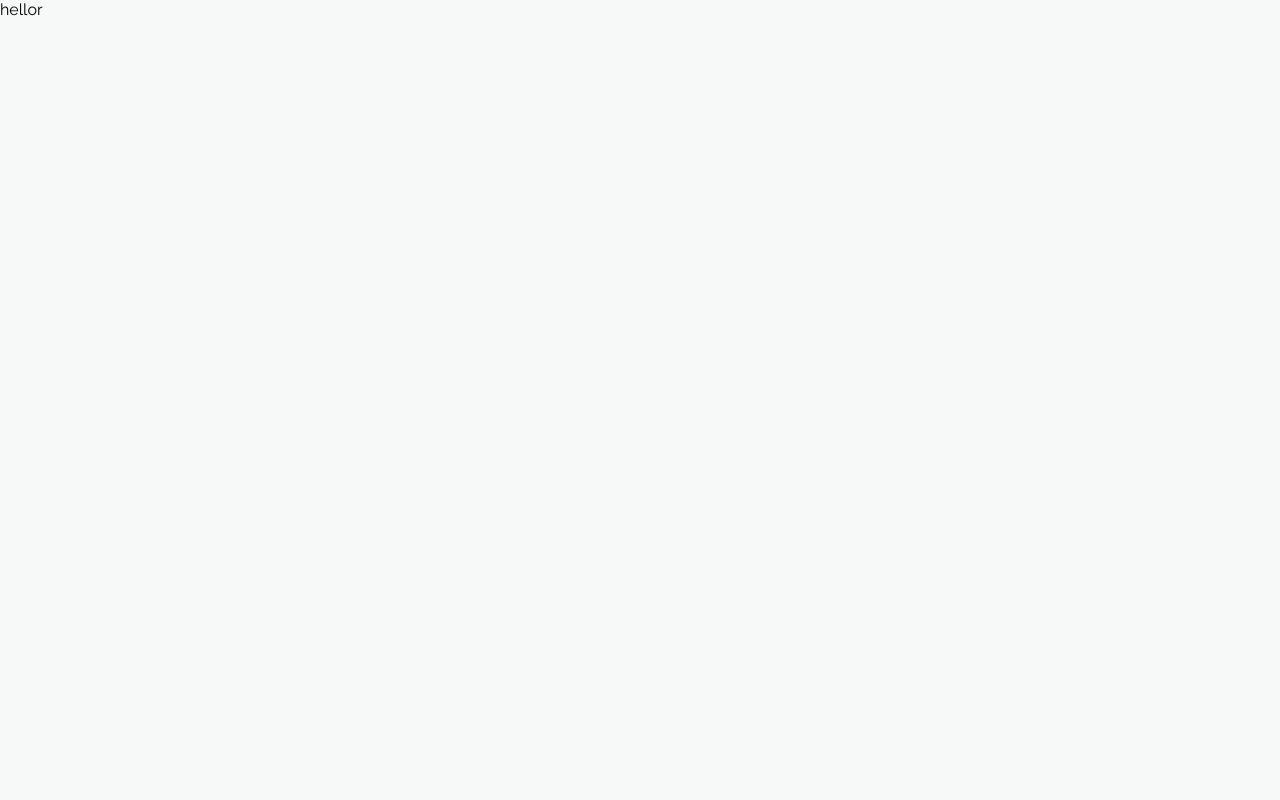
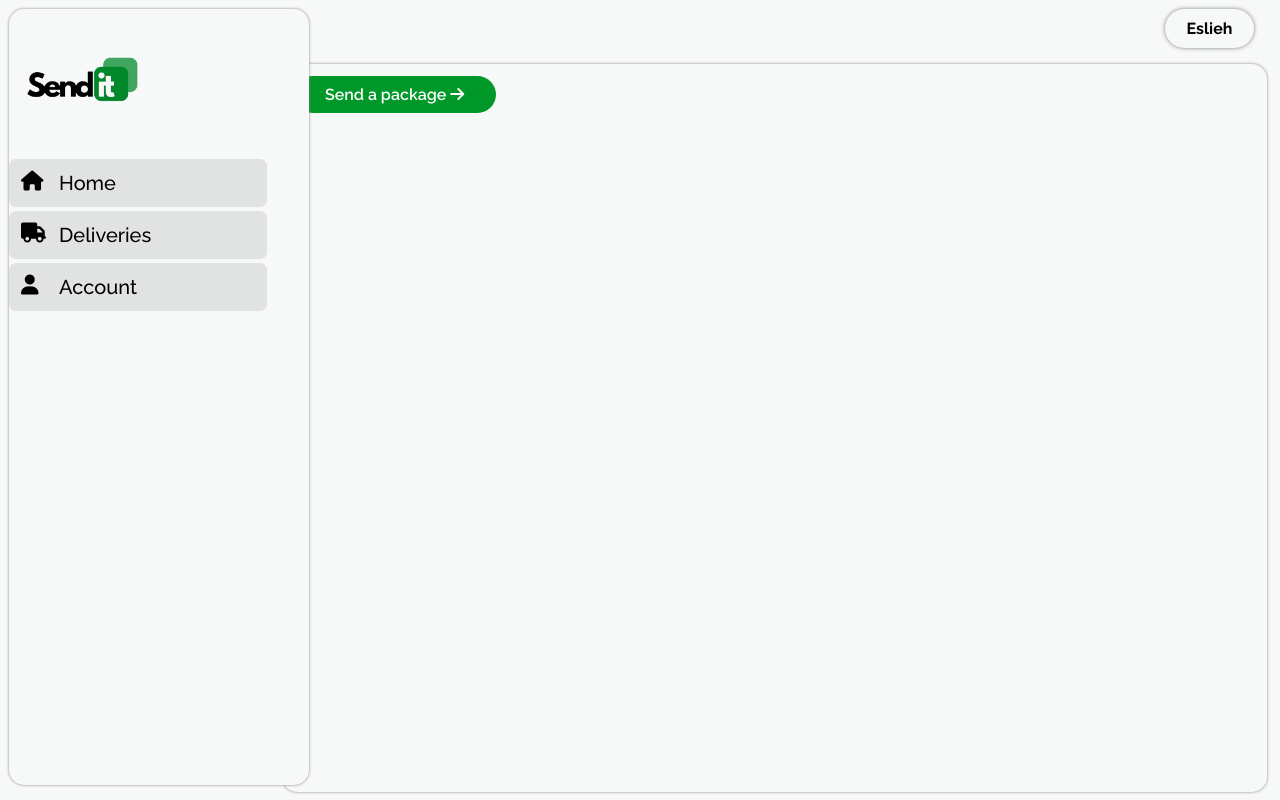
Before and after one commit to eslieh/sendit, a React (Create React App) app in the folder client/: page /user in a window 1280 px wide. Built offline with nearby package versions, Linux system fonts and the light colour scheme.

Commit message:
fast_changes

```diff
--- a/client/src/App.css
+++ b/client/src/App.css
@@ -426,6 +426,128 @@ span.ght {
   color: #dbd8d8;
 }
 
+
+iframe.gmap_iframe {
+  position: absolute;
+  top: 0;
+  width: 100%;
+  height: 100vh;
+  filter: blur(1px);
+}
+
+
+
+.nav-main-container {
+  position: absolute;
+  top: 0;
+  z-index: 5;
+  background: #f7f9f8;
+  height: 97%;
+  margin: 9px;
+  border-radius: 15px;
+  box-shadow: 0 0 3px gray;
+  width: 19%;
+  min-width: 300px;
+}
+
+.fnamee-d {
+  position: fixed;
+  right: 2%;
+  background: transparent;
+  width: fit-content;
+  padding: 10px;
+  padding-left: 22px;
+  padding-right: 22px;
+  border-radius: 34px;
+  font-weight: 700;
+  font-size: 16px;
+  box-shadow: 0 0 4px gray;
+}
+.nav.navigation_routes {
+    padding-left: 8%;
+}
+
+.rest_body_contents {
+  position: absolute;
+  left: 22%;
+  top: 8%;
+  background: transparent;
+  width: 77%;
+  height: 91%;
+  box-shadow: 0 0 3px gray;
+  border-radius: 15px;
+  padding: 12px;
+}
+
+
+button.sendapkg:hover {
+  transition: all ease 0.8s;
+  background: #00b560;
+  box-shadow: 0 0 12px gray;
+}
+button.sendapkg {
+  padding: 9px;
+  border-radius: 20px;
+  width: 21%;
+  font-size: 16px;
+  font-weight: 600;
+  cursor: pointer;
+  border: none;
+  transition: all ease 0.8s;
+  background: #009829;
+  color: white;
+}
+.package-modal {
+  width: 100%;
+  padding: 14px;
+  box-shadow: 0 0 5px gray;
+  margin-top: 12px;
+  border-radius: 11px;
+}
+.nav-tab a {
+    display: flex
+;
+    gap: 7px;
+    font-size: 20px;
+    font-weight: 500;
+}
+
+.nav-tab a i {
+    width: 31px;
+}
+
+.nav-tab:hover {
+    background: black;
+    color: white;
+    transition: all ease 0.4s;
+}
+.nav-link.active {
+  color: #ff5733; /* Example color */
+  font-weight: bold; /* Example styling */
+}
+
+.nav-tab {
+    background: #80808030;
+    padding: 12px;
+    width: 86%;
+    border-radius: 7px;
+    transition: all ease 0.4s;
+}
+img.main-image {
+  width: 146px;
+  height: 100%;
+}
+
+img.main-image {
+  width: 146px;
+  height: 100%;
+
+}
+.nav-tabs {
+    display: grid
+;
+    gap: 4px;
+}
 @media screen and (max-width: 600px) {
 
 img.main_icon {
--- a/client/src/components/Usernav.js
+++ b/client/src/components/Usernav.js
@@ -1,7 +1,54 @@
 import React from "react";
-import { useNavigate } from "react-router-dom";
+import { Link, useNavigate } from "react-router-dom";  // Import useNavigate here
+
+const navTabs = [
+  {
+    name: "Home",
+    icon: <i className="fa-solid fa-house"></i>,
+    link: "/user",
+  },
+  {
+    name: "Deliveries",
+    icon: <i className="fa-solid fa-truck"></i>,
+    link: "/user/deliveries",
+  },
+  {
+    name: "Account",
+    icon: <i className="fa-solid fa-user"></i>,
+    link: "/user/account",
+  },
+];
 
 const Usernav = () => {
+  const navigate = useNavigate();  // Declare useNavigate inside the component
 
-}
+  return (
+    <div className="nav-main-container">
+      <div className="fnamee-d">Eslieh</div>
+      <div className="image-held">
+        <img
+          src="/senditmain.png"
+          className="main-image"
+          onClick={() => navigate("/")}  // Navigate to home on click
+          alt="logo"
+        />
+      </div>
+      <nav className="navigation_routes">
+        <div className="nav-tabs">
+          {navTabs.map((tab, index) => (
+            <div key={index} className="nav-tab">
+              <Link
+                to={tab.link}
+                className={({ isActive }) => (isActive ? "nav-link active" : "nav-link")}  // Conditionally add active class
+              >
+                {tab.icon} <span>{tab.name}</span>
+              </Link>
+            </div>
+          ))}
+        </div>
+      </nav>
+    </div>
+  );
+};
+
 export default Usernav;
--- a/client/src/pages/user/account.js
+++ b/client/src/pages/user/account.js
@@ -1,7 +1,10 @@
 import React, {useState, useEffect} from "react";
+import Usernav from "../../components/Usernav";
 const AccountUser = () => {
     return(
-        <>hellor</>
+        <div className="main_user_class">
+            <Usernav/>
+        </div>
     )
 }
 
--- a/client/src/pages/user/deliveries.js
+++ b/client/src/pages/user/deliveries.js
@@ -1,7 +1,10 @@
 import React, {useState, useEffect} from "react";
+import Usernav from "../../components/Usernav";
 const DeliveriesUser = () => {
     return(
-        <>hellor</>
+        <div className="main_user_class">
+            <Usernav/>
+        </div>
     )
 }
 
--- a/client/src/pages/user/index.js
+++ b/client/src/pages/user/index.js
@@ -1,8 +1,129 @@
-import React, {useState, useEffect} from "react";
+import React, { useState } from "react";
+import Usernav from "../../components/Usernav";
+
 const UserHome = () => {
-    return(
-        <>hellor</>
-    )
-}
+  const [modalOpen, setModalOpen] = useState(false);
+  const [pickupLocation, setPickupLocation] = useState("");
+  const [deliveryLocation, setDeliveryLocation] = useState("");
+  const [packageDescription, setPackageDescription] = useState("");
+  const [distance, setDistance] = useState(null);
+  const [loading, setLoading] = useState(false);
+  const [error, setError] = useState("");
+
+  const handleModalToggle = () => {
+    setModalOpen(!modalOpen);
+  };
+
+  // Geocode function to convert location to lat/lng using Nominatim API
+  const geocodeLocation = async (address) => {
+    const response = await fetch(`https://nominatim.openstreetmap.org/search?q=${address}&format=json`);
+    const data = await response.json();
+    if (data && data[0]) {
+      return {
+        lat: data[0].lat,
+        lon: data[0].lon,
+      };
+    }
+    throw new Error("Location not found");
+  };
+
+  // Submit package and fetch route using OSRM
+  const handleSubmitPackage = async () => {
+    try {
+      setLoading(true);
+      setError("");
+
+      // Geocode pickup and delivery locations
+      const pickupCoords = await geocodeLocation(pickupLocation);
+      const deliveryCoords = await geocodeLocation(deliveryLocation);
+
+      // Call OSRM API for route
+      const routeResponse = await fetch(
+        `http://router.project-osrm.org/route/v1/driving/${pickupCoords.lon},${pickupCoords.lat};${deliveryCoords.lon},${deliveryCoords.lat}?overview=false`
+      );
+      const routeData = await routeResponse.json();
+      if (!routeData.routes || routeData.routes.length === 0) {
+        throw new Error("Route could not be calculated");
+      }
+
+      // Calculate the distance in kilometers from the OSRM response
+      const routeDistance = routeData.routes[0].legs[0].distance / 1000; // Distance in kilometers
+
+      // Set the calculated distance
+      setDistance(routeDistance);
+
+      const newDelivery = {
+        pickupLocation,
+        deliveryLocation,
+        packageDescription,
+        status: "In Transit",
+        distance: routeDistance,
+      };
+
+      console.log("New Delivery:", newDelivery); // Log the delivery data with distance
+
+      handleModalToggle(); // Close the modal
+    } catch (err) {
+      setError("Failed to calculate route. Please try again.");
+    } finally {
+      setLoading(false);
+    }
+  };
+
+  return (
+    <div className="main_user_class">
+      <Usernav />
+      <div className="rest_body_contents">
+        <div className="actionpuller">
+          <button className="sendapkg" onClick={handleModalToggle}>
+            Send a package <i className="fas fa-arrow-right"></i>
+          </button>
+        </div>
+
+        {/* Package Details Popup */}
+        {modalOpen && (
+          <div className="package-modal">
+            <div className="modal-content">
+              <h3>Enter Package Details</h3>
+              <label>Pickup Location:</label>
+              <input
+                type="text"
+                value={pickupLocation}
+                onChange={(e) => setPickupLocation(e.target.value)}
+              />
+              <label>Delivery Location:</label>
+              <input
+                type="text"
+                value={deliveryLocation}
+                onChange={(e) => setDeliveryLocation(e.target.value)}
+              />
+              <label>Package Description:</label>
+              <textarea
+                value={packageDescription}
+                onChange={(e) => setPackageDescription(e.target.value)}
+              />
+              <button onClick={handleSubmitPackage} disabled={loading}>
+                {loading ? "Processing..." : "Send Package"}
+              </button>
+              <button onClick={handleModalToggle}>Close</button>
+              {error && <p className="error">{error}</p>}
+            </div>
+          </div>
+        )}
+
+        {/* Show the distance once calculated */}
+        {distance !== null && (
+          <div className="distance-info">
+            <h4>Package Distance</h4>
+            <p>
+              The distance between your pickup and delivery locations is{" "}
+              {distance} kilometers.
+            </p>
+          </div>
+        )}
+      </div>
+    </div>
+  );
+};
 
 export default UserHome;
```
